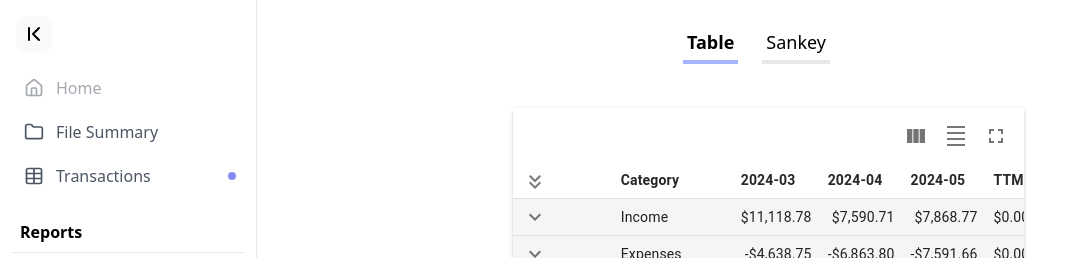
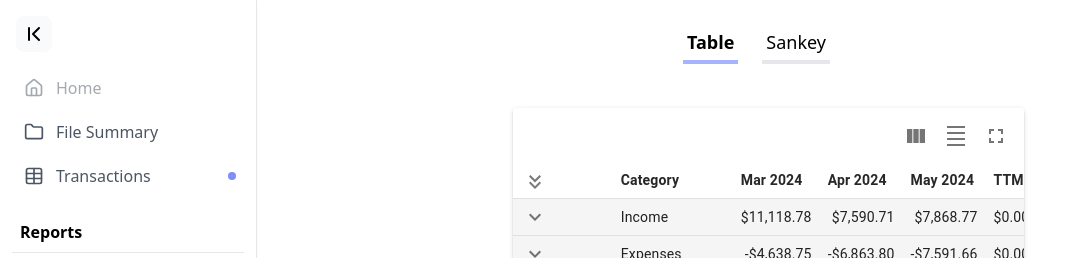
Before and after one commit to asburywg/portfolio-ui, a React (Create React App) app: page / in a window 1280 px wide. Shown: the top 258 px of the page, without its empty margins (0-1076 px from the left). Built offline with nearby package versions, Linux system fonts and the light colour scheme; what axios-cache-interceptor would draw is missing.

Commit message:
cash flow table

```diff
--- a/src/components/CashFlowTable.js
+++ b/src/components/CashFlowTable.js
@@ -112,7 +112,7 @@ const CashFlowTable = () => {
   const columns = useMemo(() => {
     return headers.map(col => ({
       ...col,
-      header: (col.header in ['TTM', 'Category']) ? formatDateHeader(col.header) : col.header
+      header: !(['TTM', 'Category'].includes(col.header)) ? formatDateHeader(col.header) : col.header
     }));
   }, []);
 
```
